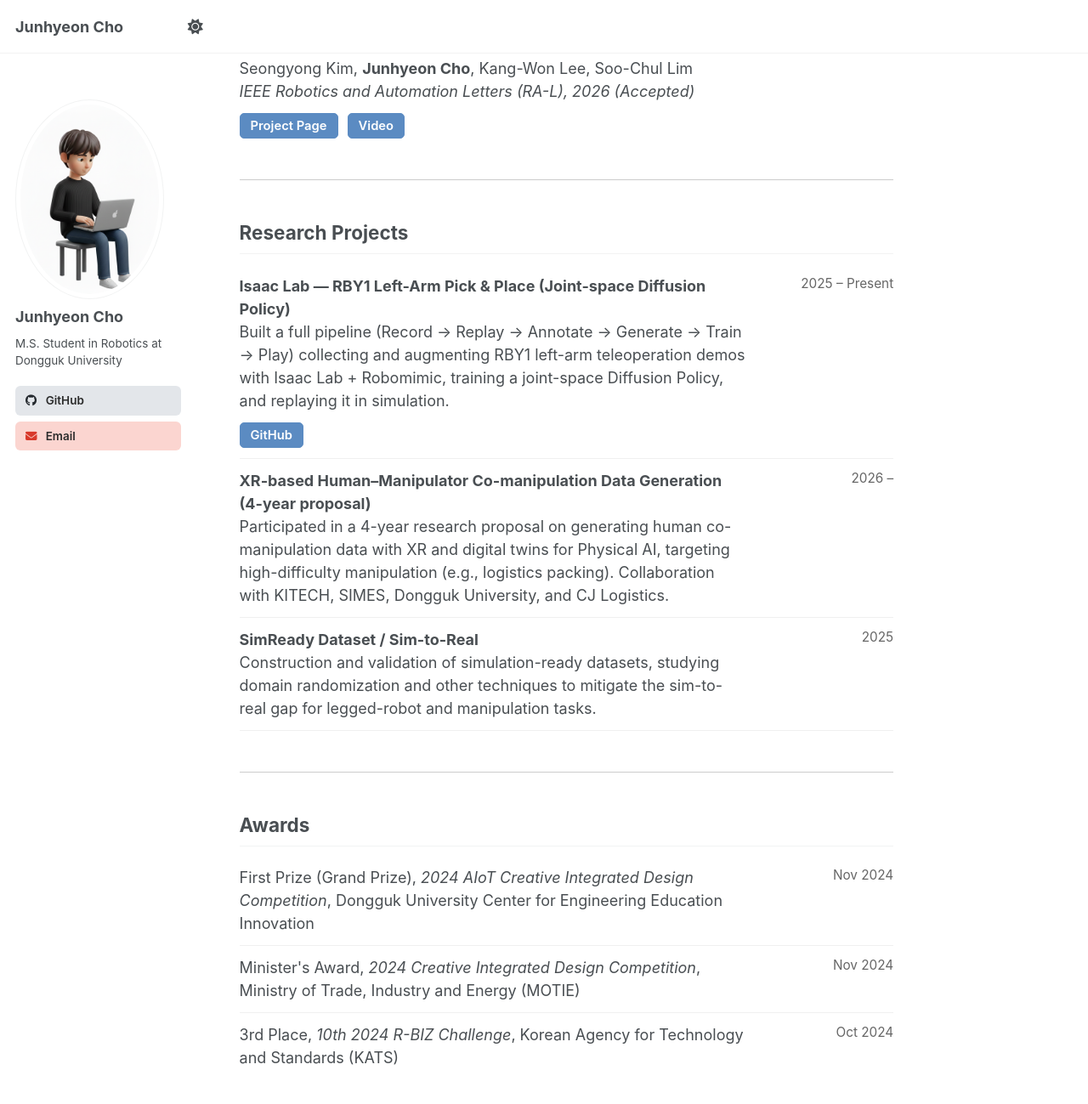
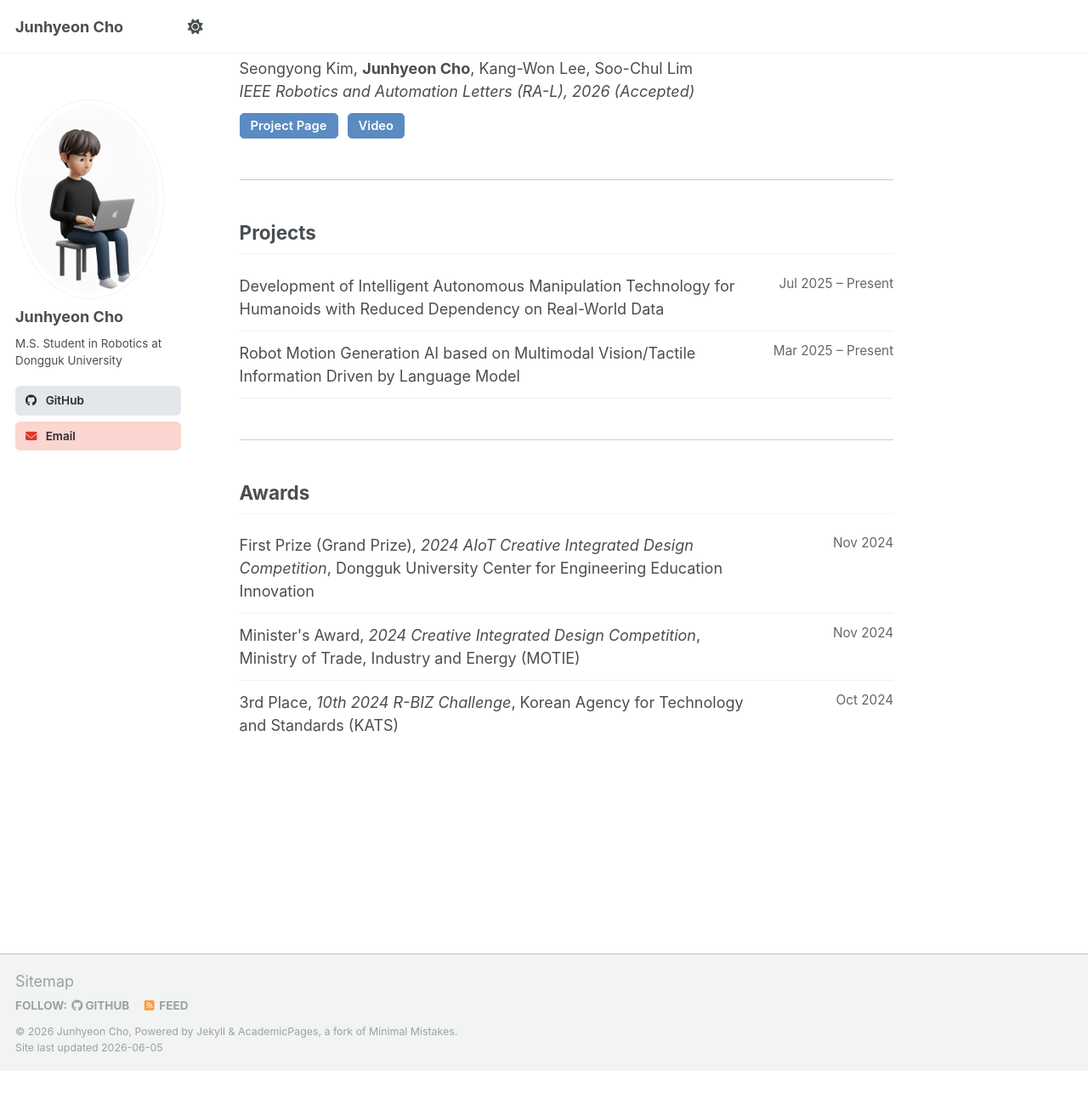
Before and after one commit to JayCho01/JayCho01.github.io, a Jekyll site: the page built from _pages/about.md, in a window 1280 px wide and 1400 px high, scrolled down 691 px. Shown: the top 1299 px of the window at 85% size. Built offline with Jekyll 4.4.1, drawn with Linux system fonts in a browser that asks for light colours; a script that is not in the unit is left out; after the commit the page ends 1951 px from its top, so only the background shows below that.

Commit message:
Replace Projects section with two project entries
Co-Authored-By: Claude Opus 4.8 (1M context) <noreply@anthropic.com>

```diff
--- a/_pages/about.md
+++ b/_pages/about.md
@@ -55,33 +55,16 @@ My research focuses on **reinforcement learning and imitation learning for robot
 
 <hr class="section-sep">
 
-## Research Projects
+## Projects
 
 <div class="entry">
-  <div>
-    <b>Isaac Lab — RBY1 Left-Arm Pick &amp; Place (Joint-space Diffusion Policy)</b><br>
-    Built a full pipeline (Record → Replay → Annotate → Generate → Train → Play) collecting and augmenting RBY1 left-arm teleoperation demos with Isaac Lab + Robomimic, training a joint-space Diffusion Policy, and replaying it in simulation.
-    <div class="links">
-      <a href="https://github.com/JayCho01/tv" target="_blank">GitHub</a>
-    </div>
-  </div>
-  <div class="entry-date">2025 – Present</div>
+  <div>Development of Intelligent Autonomous Manipulation Technology for Humanoids with Reduced Dependency on Real-World Data</div>
+  <div class="entry-date">Jul 2025 – Present</div>
 </div>
 
 <div class="entry">
-  <div>
-    <b>XR-based Human–Manipulator Co-manipulation Data Generation (4-year proposal)</b><br>
-    Participated in a 4-year research proposal on generating human co-manipulation data with XR and digital twins for Physical AI, targeting high-difficulty manipulation (e.g., logistics packing). Collaboration with KITECH, SIMES, Dongguk University, and CJ Logistics.
-  </div>
-  <div class="entry-date">2026 – </div>
-</div>
-
-<div class="entry">
-  <div>
-    <b>SimReady Dataset / Sim-to-Real</b><br>
-    Construction and validation of simulation-ready datasets, studying domain randomization and other techniques to mitigate the sim-to-real gap for legged-robot and manipulation tasks.
-  </div>
-  <div class="entry-date">2025</div>
+  <div>Robot Motion Generation AI based on Multimodal Vision/Tactile Information Driven by Language Model</div>
+  <div class="entry-date">Mar 2025 – Present</div>
 </div>
 
 <hr class="section-sep">
```
